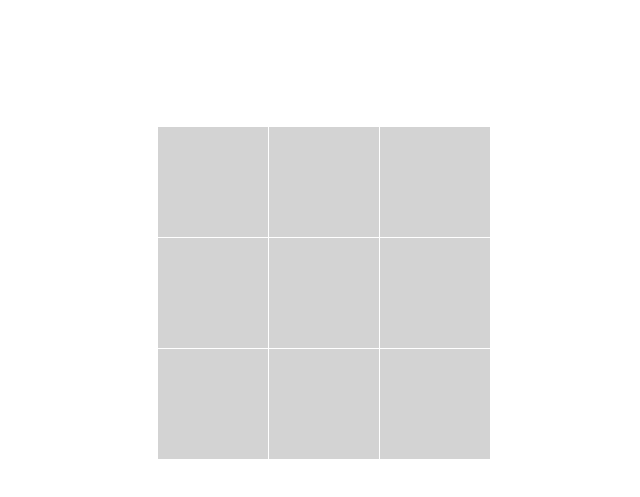
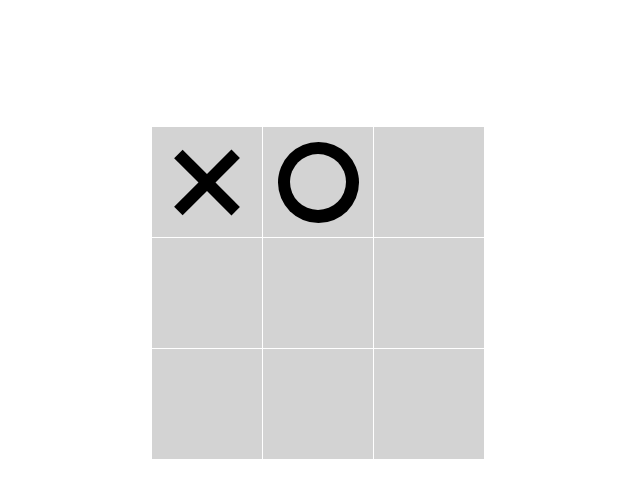
Before and after one commit to kaitlinswanson/tic_tac_toe, a plain HTML site: page index.html in a window 1280 px wide. Shown: the part 79-576 px from the top of the page, without its empty margins (300-940 px from the left). Drawn offline with Linux system fonts and the light colour scheme.

Commit message:
add index.html

```diff
--- a/index.html
+++ b/index.html
@@ -3,7 +3,7 @@
 
 <head>
   <meta charset="utf-8">
-
+  <title>Tic Tac Toe</title>
   <meta name="author" content="">
   <meta name="description" content="">
   <meta name="viewport" content="width=device-width, initial-scale=1">
@@ -12,16 +12,16 @@
 </head>
 <div id=gameName>Tic Tac Toe</div>
 <body>
-<div class=gameContainer id=gameBoardContainer>
-  <div class="cell" id=1></div>
-  <div class="cell" id=2></div>
-  <div class="cell" id=3></div>
-  <div class="cell" id=4></div>
-  <div class="cell" id=5></div>
-  <div class="cell" id=6></div>
-  <div class="cell" id=7></div>
-  <div class="cell" id=8></div>
-  <div class="cell" id=9></div>
+<div class="gameContainer x" id=gameBoardContainer>
+  <div class="cell x" id=1 data-cell></div>
+  <div class="cell circle" id=2 data-cell></div>
+  <div class="cell" id=3 data-cell></div>
+  <div class="cell" id=4 data-cell></div>
+  <div class="cell" id=5 data-cell></div>
+  <div class="cell" id=6 data-cell></div>
+  <div class="cell" id=7 data-cell></div>
+  <div class="cell" id=8 data-cell></div>
+  <div class="cell" id=9 data-cell></div>
 </div>
   <script src="script.js"></script>
 </body>
--- a/styles.css
+++ b/styles.css
@@ -1,3 +1,8 @@
+:root {
+    --cell-size:90px;
+    --mark-size: calc(var(--cell-size)*.9);
+}
+
 
 #gameName {
     font-family: 'Times New Roman', Times, serif;
@@ -14,16 +19,81 @@
     width: 320px;
     margin-left: 450px;
     margin-top:  130px;
+    align-content: center;
+    justify-content: center;
+    align-items: center;
 }
 
 
 .cell {
     border: 6px;
     border-color: black;
-    background-color:lightgrey;
-    height: 90px;
-    width: 90px;
+    background-color: lightgrey;
+    height: var(--cell-size);
+    width: var(--cell-size);
     padding: 10px;
+    display: flex;
+    justify-content: center;
+    align-items: center;
+    position: relative; /* using to make sure x position isn't offset*/
+    cursor: pointer;
+}
+
+.cell.x,
+.cell.circle {
+    cursor: not-allowed;
+}
+
+.cell.x::before,
+.cell.x::after {
+    background-color: black;
+}
+/*for hover effect*/
+.gameContainer.x .cell:not(.x):not(.circle):hover::before,
+.gameContainer.x .cell:not(.x):not(.circle):hover::after {
+    background-color: gray;
+}
 
 
+
+/*for individual xs and os*/
+
+.cell.x::before,
+.cell.x::after,
+.gameContainer.x .cell:not(.x):not(.circle):hover::before,
+.gameContainer.x .cell:not(.x):not(.circle):hover::after {
+    content: '';
+    position: absolute; /* using to make sure x position isn't offset*/
+    width: calc(var(--mark-size) * .15);
+    height: var(--mark-size);
+
 }
+
+.cell.x::before,
+.gameContainer.x .cell:not(.x):not(.circle):hover::before{
+    transform: rotate(45deg);
+}
+
+.cell.x::after,
+.gameContainer.x .cell:not(.x):not(.circle):hover::after {
+    transform: rotate(-45deg);
+}
+
+.cell.circle::before,
+.cell.circle::after {
+    content: '';
+    position: absolute; /* using to make sure x position isn't offset*/
+    border-radius: 50%;
+}
+
+.cell.circle::before {
+    width: var(--mark-size);
+    height: var(--mark-size);
+    background-color: black;
+}
+
+.cell.circle::after {
+    width: calc(var(--mark-size) * .7);
+    height: calc(var(--mark-size) * .7);
+    background-color: lightgrey;
+}
```
